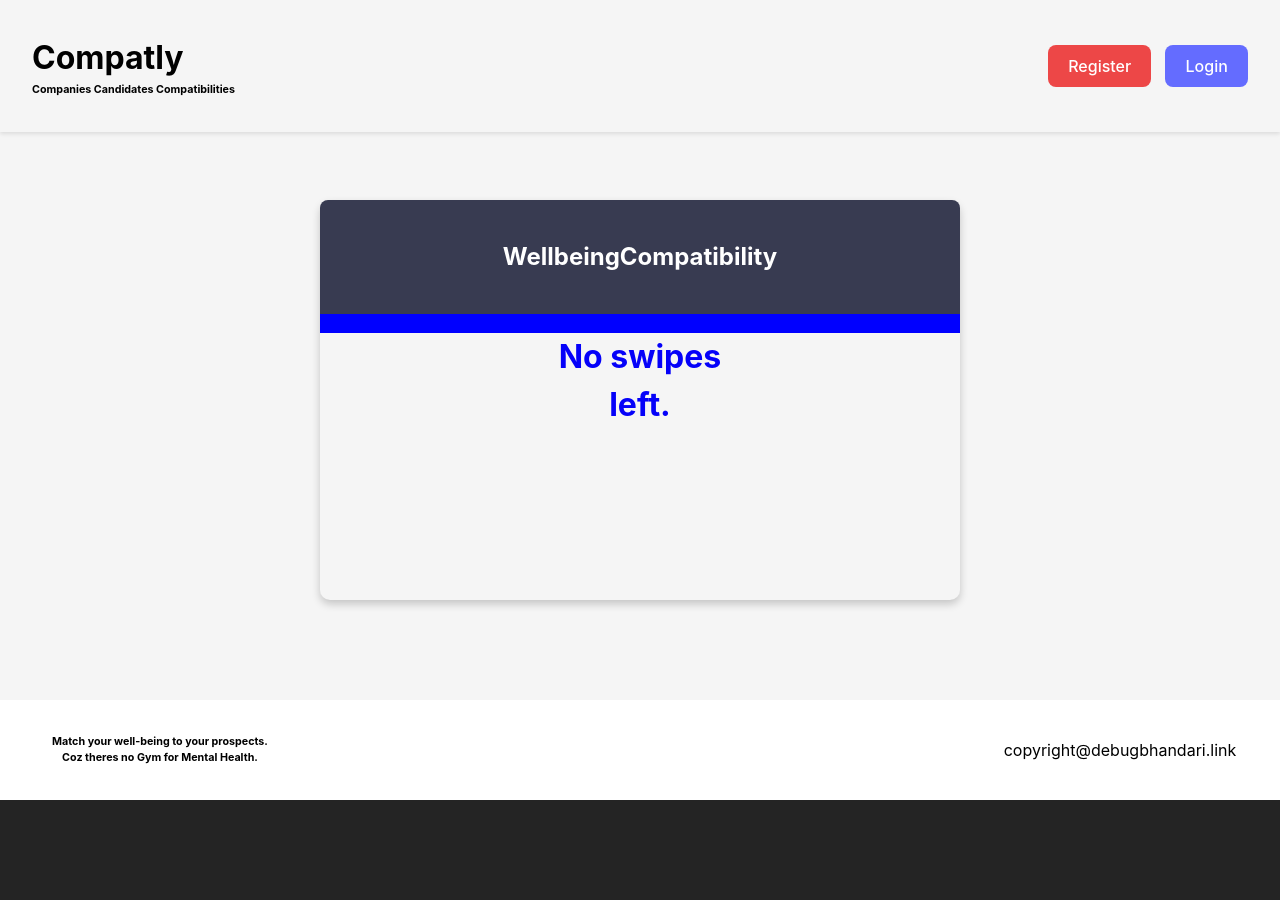
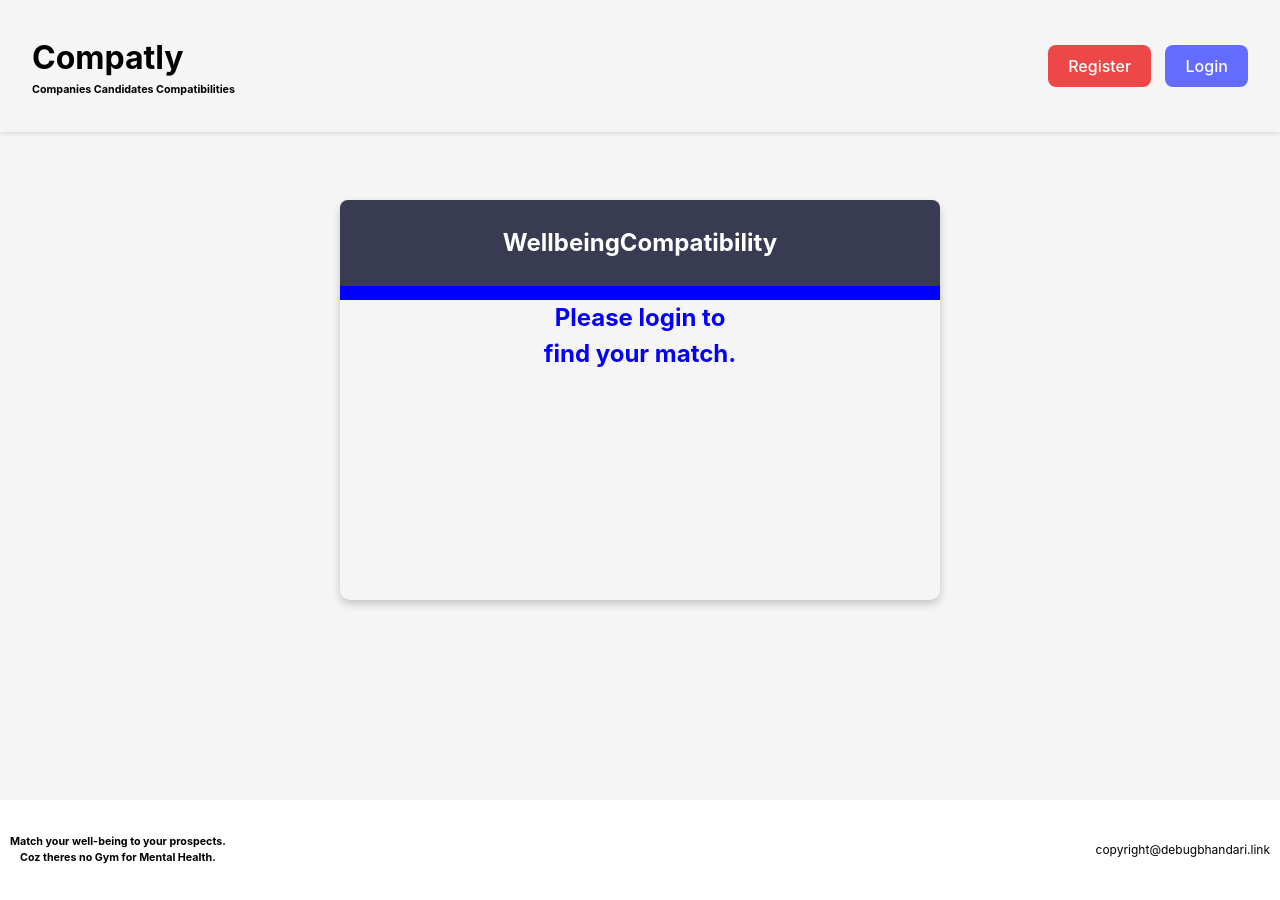
Before and after one commit to DebugBhandari/Compatly, a React (Vite) app in the folder wellbeingComp-client/: page / in a window 1280 px wide. Before the commit the page ends 800 px from the top, so only its background shows below. Built offline with nearby package versions, Linux system fonts and the light colour scheme; no server answers.

Commit message:
css updates

```diff
--- a/wellbeingComp-client/src/Component/DisplayCard.jsx
+++ b/wellbeingComp-client/src/Component/DisplayCard.jsx
@@ -100,9 +100,13 @@ const data = [
           <div className="cardItem">
             <h2>{compatibility_percentage}% Match</h2></div>
         ) : (
+            activeUser.id?
           <div className="cardItem">
-            <h1 style={{margin:0}}>No swipes left.</h1>
-          </div>
+            <h2 style={{margin:0}}>No swipes left.</h2>
+          </div>:
+            <div className="cardItem">
+            <h2 style={{margin:0}}>Please login to find your match.</h2>
+            </div>
         )}
          {randomCard.id ?
         <ResponsiveContainer width="90%" height="70%">
--- a/wellbeingComp-client/src/Styles/DisplayCard.css
+++ b/wellbeingComp-client/src/Styles/DisplayCard.css
@@ -3,7 +3,7 @@
   flex-direction: column;
   justify-content: center;
   align-items: center;
-  width: 50%;
+  width: 600px;
   height: 400px;
   background-color: #f5f5f5;
   border-radius: 10px;
@@ -73,7 +73,7 @@ h3 {
 }
 
 .cardBody {
-  height: 70%;
+  min-height: 300px;
   width: 100%;
   display: flex;
   flex-direction: column;
--- a/wellbeingComp-client/src/Styles/MetricsForm.css
+++ b/wellbeingComp-client/src/Styles/MetricsForm.css
@@ -22,6 +22,7 @@
   align-items: center;
   margin-bottom: 20px;
   flex-wrap: wrap;
+  width: 100%;
 }
 
 .metrics_input {
@@ -63,16 +64,14 @@
 }
 
 @media screen and (max-width: 768px) {
-  .metrics_component {
-    margin-top: 80px;
-  }
   .metricsDiv {
     flex-direction: column;
+    width: 100%;
   }
   .metrics_input {
     margin: 10px;
   }
   .metricsSubDiv {
-    width: 300px;
+    width: 100%;
   }
 }
--- a/wellbeingComp-client/src/Styles/Navbar.css
+++ b/wellbeingComp-client/src/Styles/Navbar.css
@@ -171,7 +171,6 @@
   height: 100px;
   background-color: white;
   width: 100dvw;
-  position: fixed;
   left: 0;
   bottom: 0;
   display: flex;
@@ -180,7 +179,7 @@
   flex-direction: row;
 }
 .footTitle {
-  width: 1400px;
+  width: 100%;
   flex-direction: row;
   padding: 0px 10px;
   display: flex;
@@ -192,9 +191,11 @@
   justify-content: center;
   align-items: center;
   flex-direction: column;
-  width: 300px;
   color: black;
   padding: 0;
+}
+.footRightSideText {
+  font-size: 12px;
 }
 .footRightSideText a {
   color: black;
--- a/wellbeingComp-client/src/Styles/index.css
+++ b/wellbeingComp-client/src/Styles/index.css
@@ -5,4 +5,5 @@
   justify-content: center;
   align-items: center;
   color: black;
+  min-height: 100dvh;
 }
```
Also changed, not shown: 4 other files (tests, documents, lock files or other folders).
